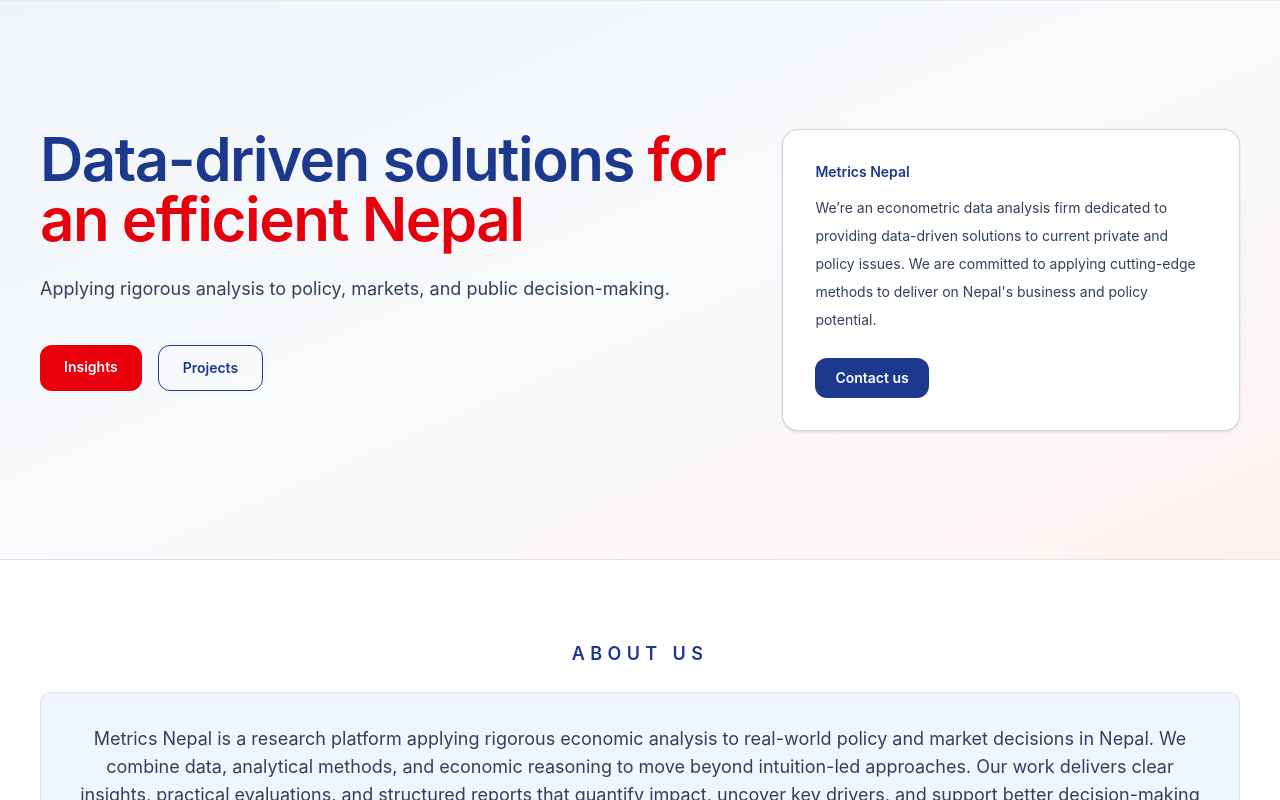
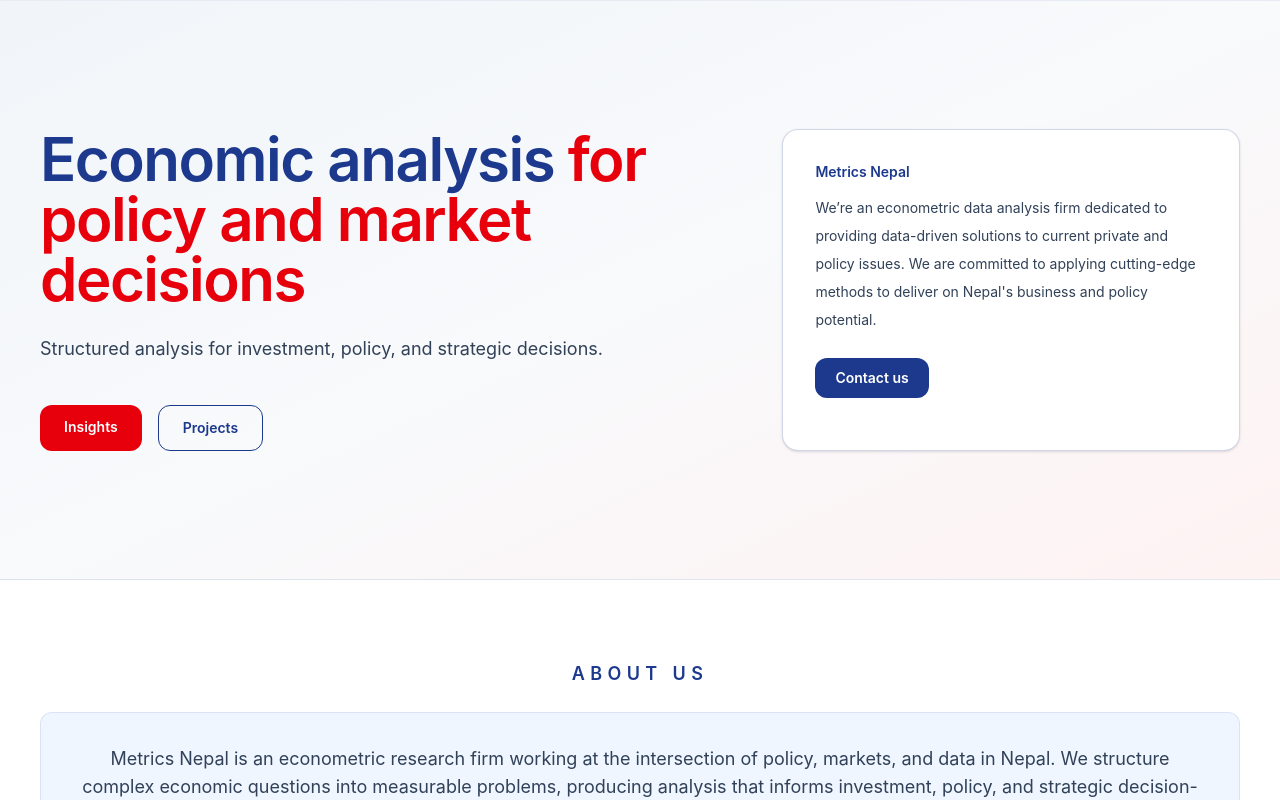
Before and after one commit to sgaut002/metrics-nepal-site, a React (Vite) app: page / in a window 1280 px wide. Shown: the part 160-960 px from the top of the page. Built offline with nearby package versions, Linux system fonts and the light colour scheme.

Commit message:
Refine homepage institutional copy

```diff
--- a/src/App.jsx
+++ b/src/App.jsx
@@ -1194,11 +1194,11 @@
           <div className="mx-auto grid max-w-7xl gap-14 px-6 py-24 lg:grid-cols-[1.2fr_0.8fr] lg:px-10 lg:py-32">
             <div className="max-w-3xl">
               <h1 className="text-4xl font-semibold tracking-tight sm:text-5xl lg:text-6xl">
-                <span className="text-blue-900">Data-driven solutions</span>{" "}
-                <span className="text-red-600">for an efficient Nepal</span>
+                <span className="text-blue-900">Economic analysis</span>{" "}
+                <span className="text-red-600">for policy and market decisions</span>
               </h1>
               <p className="mt-6 max-w-2xl text-lg leading-8 text-slate-700">
-                Applying rigorous analysis to policy, markets, and public decision-making.
+                Structured analysis for investment, policy, and strategic decisions.
               </p>
 
               <div className="mt-10 flex flex-wrap gap-4">
@@ -1239,7 +1239,7 @@
             About us
           </div>
           <div className="mt-6 flex items-center justify-center rounded-xl border border-blue-900/10 bg-blue-50 p-8 text-center text-lg text-slate-700">
-            Metrics Nepal is a research platform applying rigorous economic analysis to real-world policy and market decisions in Nepal. We combine data, analytical methods, and economic reasoning to move beyond intuition-led approaches. Our work delivers clear insights, practical evaluations, and structured reports that quantify impact, uncover key drivers, and support better decision-making across both public and private sectors.
+            Metrics Nepal is an econometric research firm working at the intersection of policy, markets, and data in Nepal. We structure complex economic questions into measurable problems, producing analysis that informs investment, policy, and strategic decision-making. Our work focuses on identifying drivers, quantifying trade-offs, and bringing clarity to environments where data is limited but decisions cannot wait.
           </div>
         </section>
 
```
